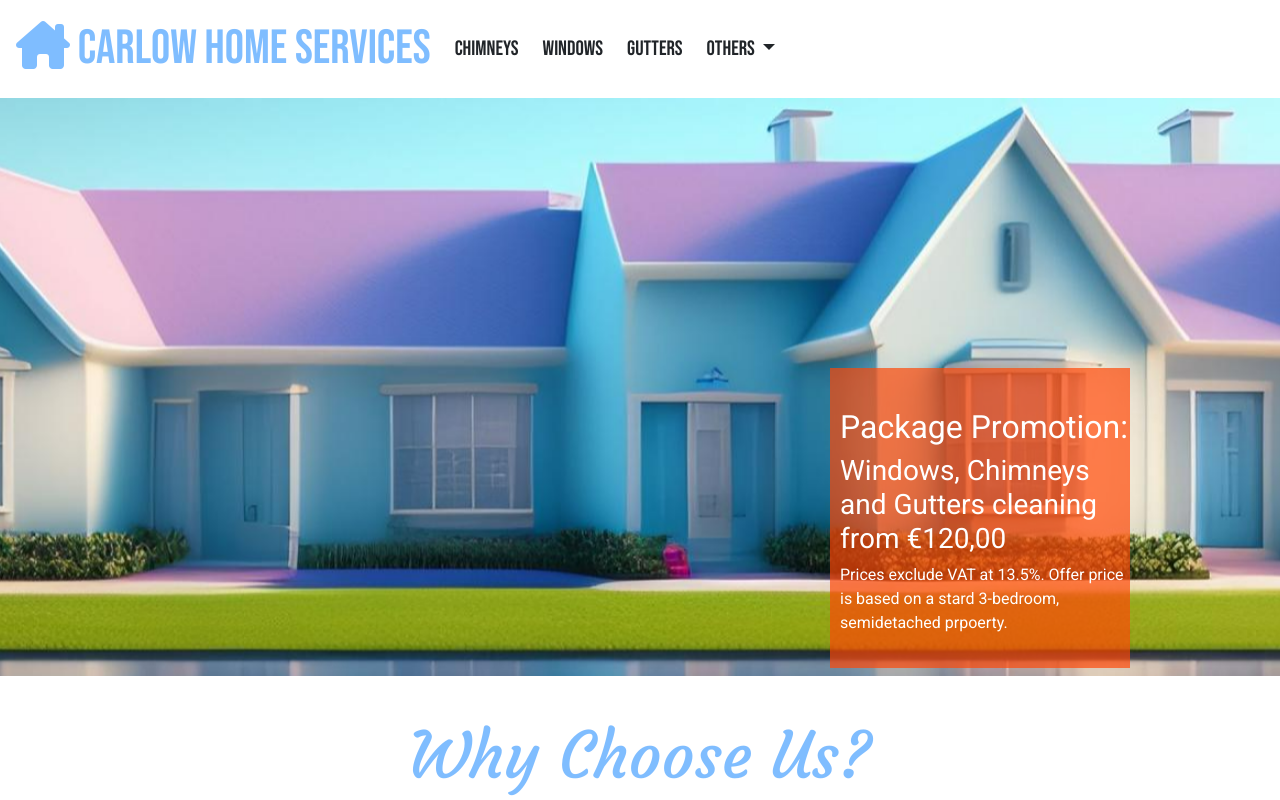
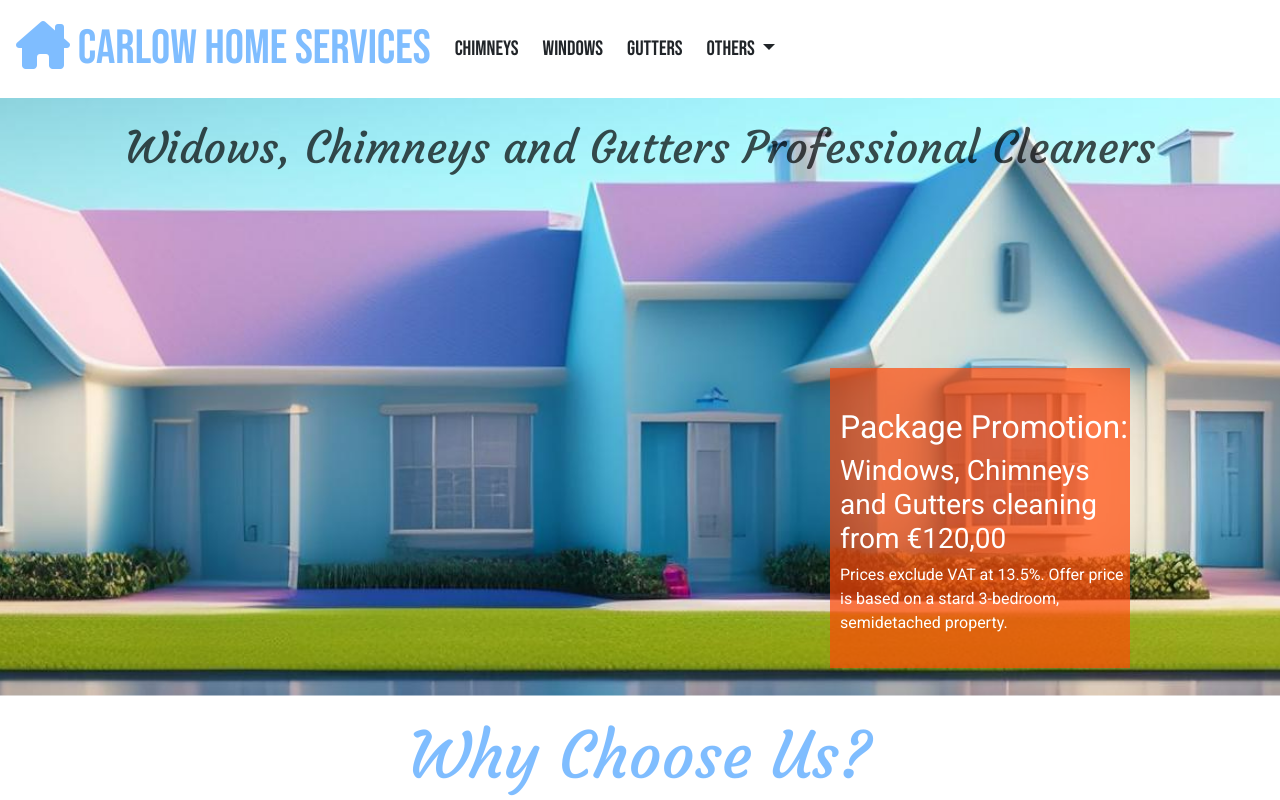
Before and after one commit to gallegodev/carlow_home_services-2, a plain HTML site: page index.html in a window 1280 px wide. Shown: the top 800 px of the page. Drawn offline with nearby package versions, Linux system fonts and the light colour scheme.

Commit message:
Add text to hero image

```diff
--- a/assets/css/style.css
+++ b/assets/css/style.css
@@ -96,6 +96,15 @@ body {
 
 #cover-text, #cover-text h2 {
     color: #fff;
+}
+
+#hero-image-text{
+    margin: 20px 0;
+    text-align: center;
+    font-size: 250%;
+    padding: 28px;
+    font-family: Courgette, sans-serif;
+    color: #000000b3;
 }
 
 #hero-image {
--- a/index.html
+++ b/index.html
@@ -46,11 +46,13 @@
         </div>
     </header>
     <section id="hero-outer">
-        <div id="hero-image"></div>
+        <div id="hero-image">
+            <h2 id="hero-image-text">Widows, Chimneys and Gutters Professional Cleaners</h2>
+        </div>
         <div id="cover-text">
             <h2>Package Promotion:</h2>
             <h3>Windows, Chimneys and Gutters cleaning from €120,00</h3>
-            <p>Prices exclude VAT at 13.5%. Offer price is based on a stard 3-bedroom, semidetached prpoerty.</p>
+            <p>Prices exclude VAT at 13.5%. Offer price is based on a stard 3-bedroom, semidetached property.</p>
         </div>
     </section>
     <section id="club-ethos">
```
